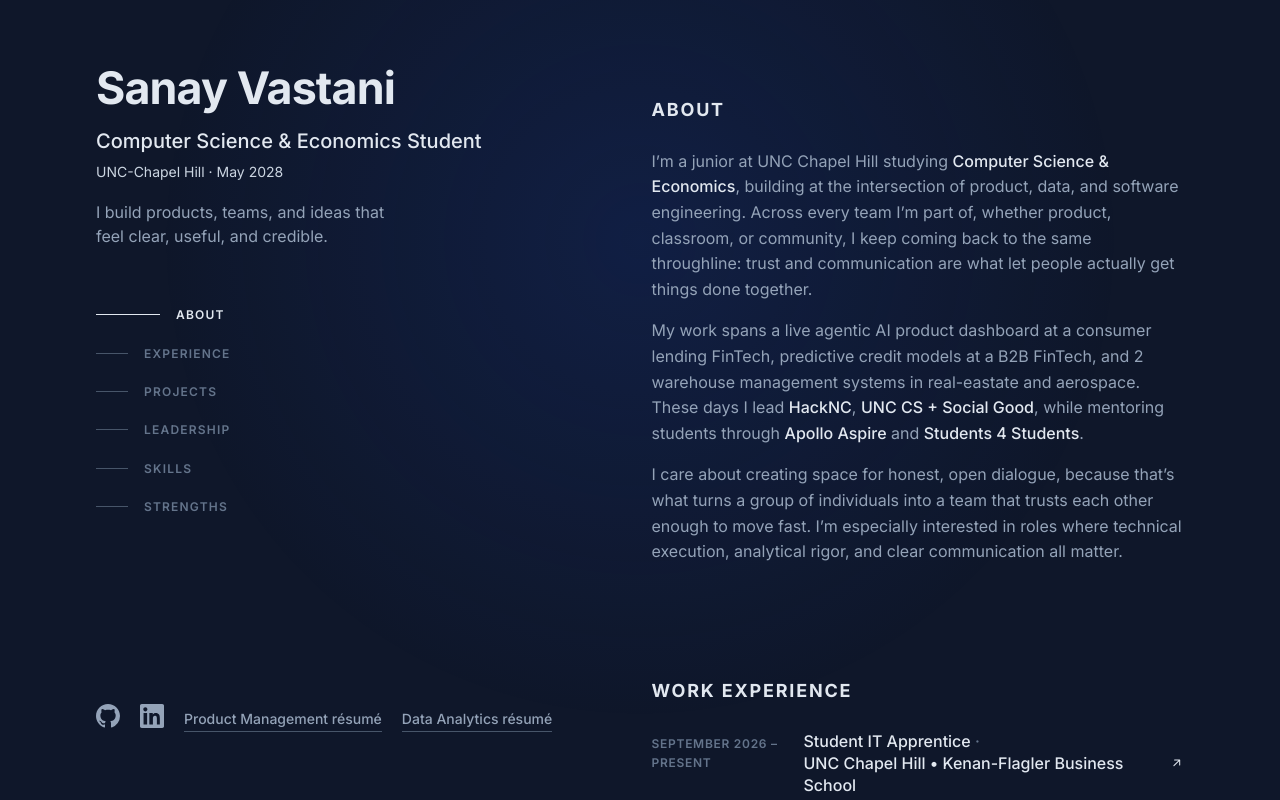
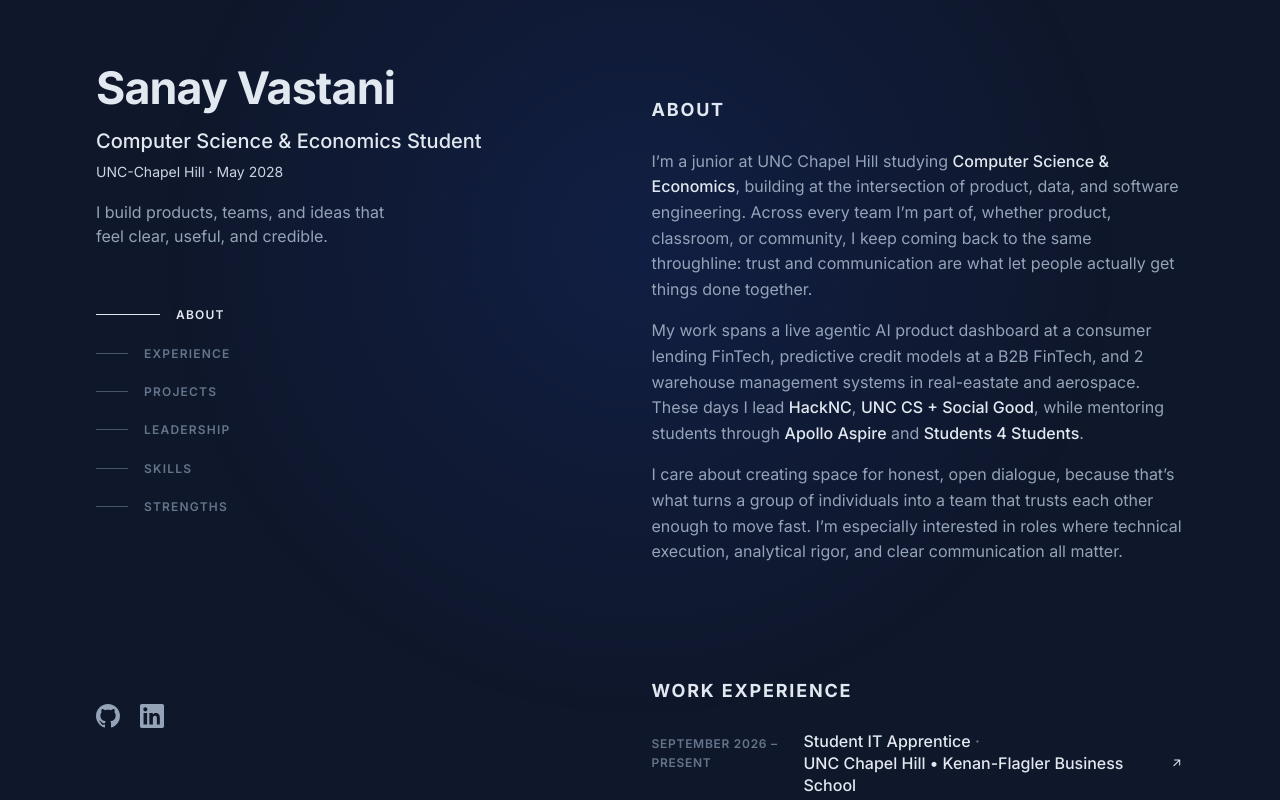
Before and after one commit to svastani28/Portfolio, a React (Vite) app: page / in a window 1280 px wide. Shown: the top 800 px of the page. Built offline with nearby package versions, Linux system fonts and the light colour scheme; the HTML template or start-up script is replaced by a standard one.

Commit message:
removed resumes as downloadable content

```diff
--- a/src/components/Sidebar.jsx
+++ b/src/components/Sidebar.jsx
@@ -1,4 +1,4 @@
-import { navLinks, profile, resumeLinks } from '../data/content'
+import { navLinks, profile } from '../data/content'
 import { GitHubIcon, LinkedInIcon } from './Icons'
 
 export default function Sidebar({ activeSection }) {
@@ -44,13 +44,6 @@
             <LinkedInIcon />
           </a>
         </li>
-        {resumeLinks.map((item) => (
-          <li key={item.label}>
-            <a href={item.href} target="_blank" rel="noreferrer" className="social-text">
-              {item.label.replace(' Resume', '')} résumé
-            </a>
-          </li>
-        ))}
       </ul>
     </header>
   )
--- a/src/data/content.jsx
+++ b/src/data/content.jsx
@@ -64,11 +64,6 @@
     description:
       'I love the process of learning and building routines around it. Figuring out how to acquire new information efficiently comes naturally to me.',
   },
-]
-
-export const resumeLinks = [
-  { label: 'Product Management Resume', href: `${import.meta.env.BASE_URL}Sanay_Vastani_PM_Resume.pdf` },
-  { label: 'Data Analytics Resume', href: `${import.meta.env.BASE_URL}Sanay_Vastani_DataAnalytics_Resume.pdf` },
 ]
 
 
```
Also changed, not shown: 2 other files (tests, documents, lock files or other folders).
